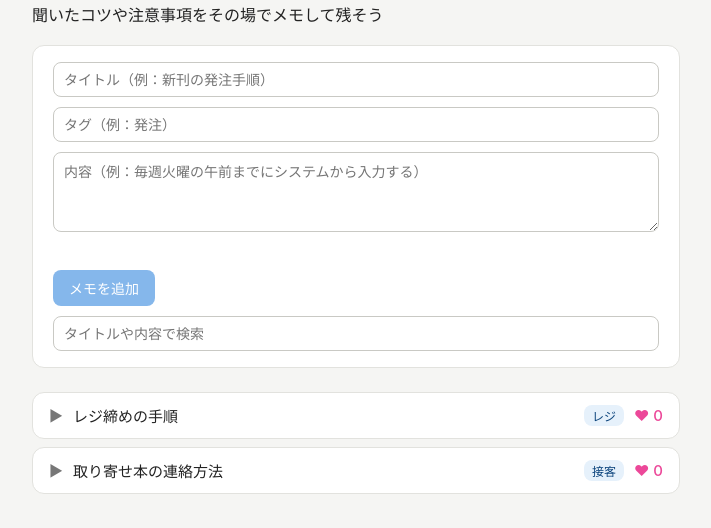
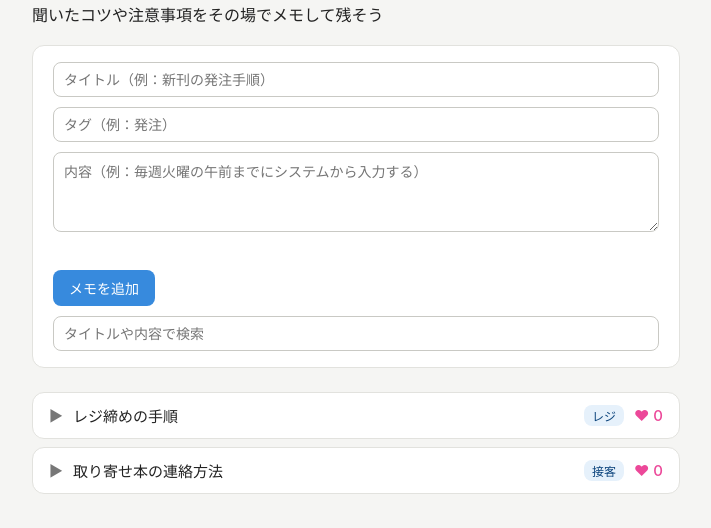
Before and after one commit to 10000000onion-ui/theme1-b-6, a plain HTML site: page index.html in a window 1280 px wide. Shown: the part 76-604 px from the top of the page, without its empty margins (284-995 px from the left). Drawn offline with Linux system fonts and the light colour scheme.

Commit message:
色の変更とスペースの改善

```diff
--- a/style.css
+++ b/style.css
@@ -145,7 +145,7 @@ button {
   white-space: nowrap;
   padding: 8px 16px;
   font-size: 14px;
-  background: #85b7eb;
+  background: #378add;
 
   color: #fff;
 
@@ -153,7 +153,7 @@ button {
   border-radius: 8px;
 }
 
-.btn-primary:hover { background: #378add; }
+.btn-primary:hover { background: #85b7eb; }
 
 .btn-like {
   padding: 2px 10px;
```
